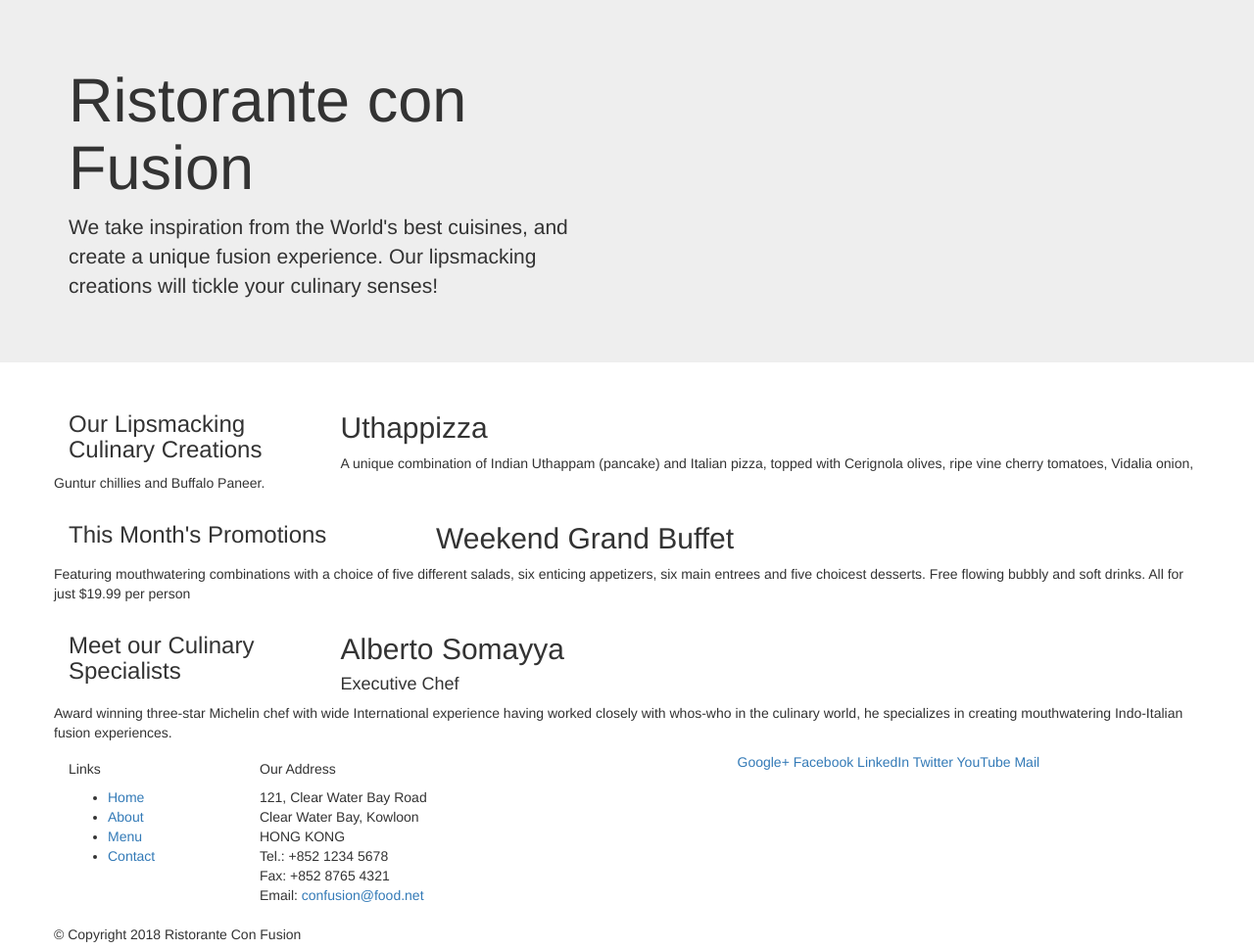
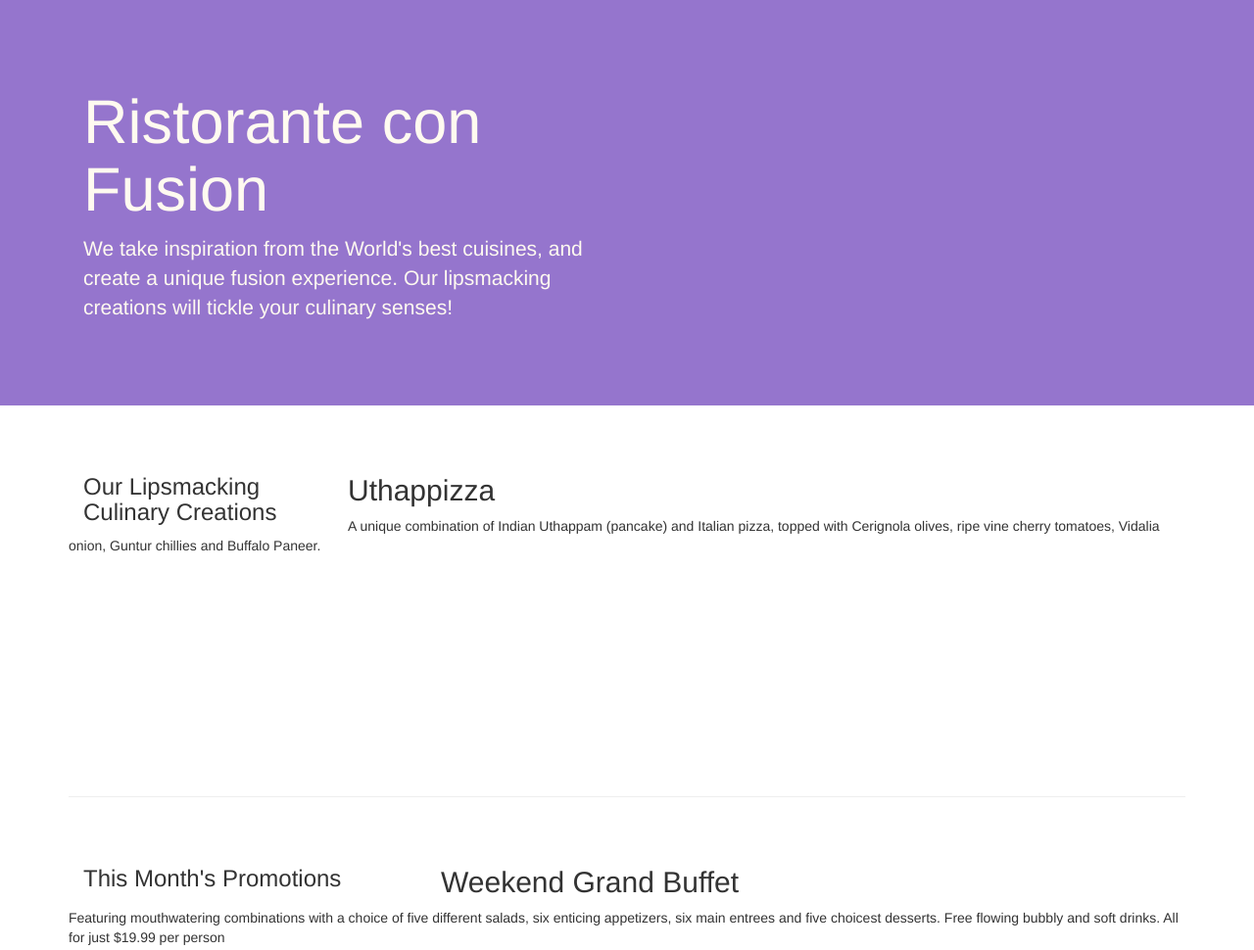
Before and after one commit to ayushiarya/Mooc-Full-Stack-Web-Development---BootStrap4, a plain HTML site: page index.html in a window 1280 px wide. Shown: the top 970 px of the page at 98% size. Drawn offline with nearby package versions, Linux system fonts and the light colour scheme.

Commit message:
exercise 2
Signed-off-by: ayushiarya <ayushiarya8@gmail.com>

```diff
--- /dev/null
+++ b/css/style.css
@@ -0,0 +1,30 @@
+.row-header{
+    margin:0px auto;
+    padding:0px;
+}
+
+.row-content {
+    margin:0px auto;
+    padding: 50px 0px 50px 0px;
+    border-bottom: 1px ridge;
+    min-height:400px;
+}
+
+.footer{
+    background-color: #D1C4E9;
+    margin:0px auto;
+    padding: 20px 0px 20px 0px;
+}
+
+.jumbotron {
+    padding: 70px 30px 70px 30px;
+    margin: 0px auto;
+    background: #9575CD;
+    color: floralwhite;
+}
+
+.address {
+    font-size: 80% ;
+    margin: 0px;
+    color: #0f0f0f;
+}
--- a/index.html
+++ b/index.html
@@ -9,6 +9,7 @@
 
         <!-- Bootstrap CSS -->
         <link rel="stylesheet" href="node_modules/bootstrap/dist/css/bootstrap.min.css">
+        <link rel="stylesheet" href="css/style.css"></link>
     <title>Ristorante Con Fusion</title>
 </head>
 
@@ -16,7 +17,7 @@
 
     <header class="jumbotron" >
         <div class="container">
-            <div class="row">
+            <div class="row row-header">
                 <div class="col-12 col-sm-6">
                     <h1>Ristorante con Fusion</h1>
                     <p>We take inspiration from the World's best cuisines, and create a unique fusion experience. Our lipsmacking creations will tickle your culinary senses!</p>
@@ -28,7 +29,7 @@
     </header>
 
     <div class="container">
-        <div class="row">
+        <div class="row row-content align-items-center">
             <div class="col-12 col-sm-4 order-sm-last col-md-3">
                 <h3>Our Lipsmacking Culinary Creations</h3>
             </div>
@@ -39,7 +40,7 @@
         </div>
 
 
-        <div class="row">
+        <div class="row row-content align-items-center">
             <div class="col-12 col-sm-4 order-sm-col-md-3">
                 <h3>This Month's Promotions</h3>
             </div>
@@ -49,7 +50,7 @@
             </div>
         </div>
 
-        <div class="row">
+        <div class="row row-content align-items-center">
             <div class="col-12 col-sm-4 order-sm-last col-md-3">
                 <h3>Meet our Culinary Specialists</h3>
             </div>
@@ -61,12 +62,12 @@
         </div>
     </div>
 
-    <footer >
+    <footer class="footer">
         <div class ="container">
             <div class="row">
                 <div class="col-4 offset-1 col-sm-2">
                     <h5>Links</h5>
-                    <ul>
+                    <ul class="list-unstyled">
                         <li><a href="#">Home</a></li>
                         <li><a href="#">About</a></li>
                         <li><a href="#">Menu</a></li>
@@ -84,8 +85,8 @@
 		              Email: <a href="mailto:confusion@food.net">confusion@food.net</a>
 		           </address>
                 </div>
-                <div class="col-12 col-sm-4">
-                    <div>
+                <div class="col-12 col-sm-4 align-self-center">
+                    <div class="text-center">
                         <a href="http://google.com/+">Google+</a>
                         <a href="http://www.facebook.com/profile.php?id=">Facebook</a>
                         <a href="http://www.linkedin.com/in/">LinkedIn</a>
@@ -95,7 +96,7 @@
                     </div>
                 </div>
            </div>
-           <div class="row">
+           <div class="row justify-content-center">
                 <div class="col-auto">
                     <p>© Copyright 2018 Ristorante Con Fusion</p>
                 </div>
```
